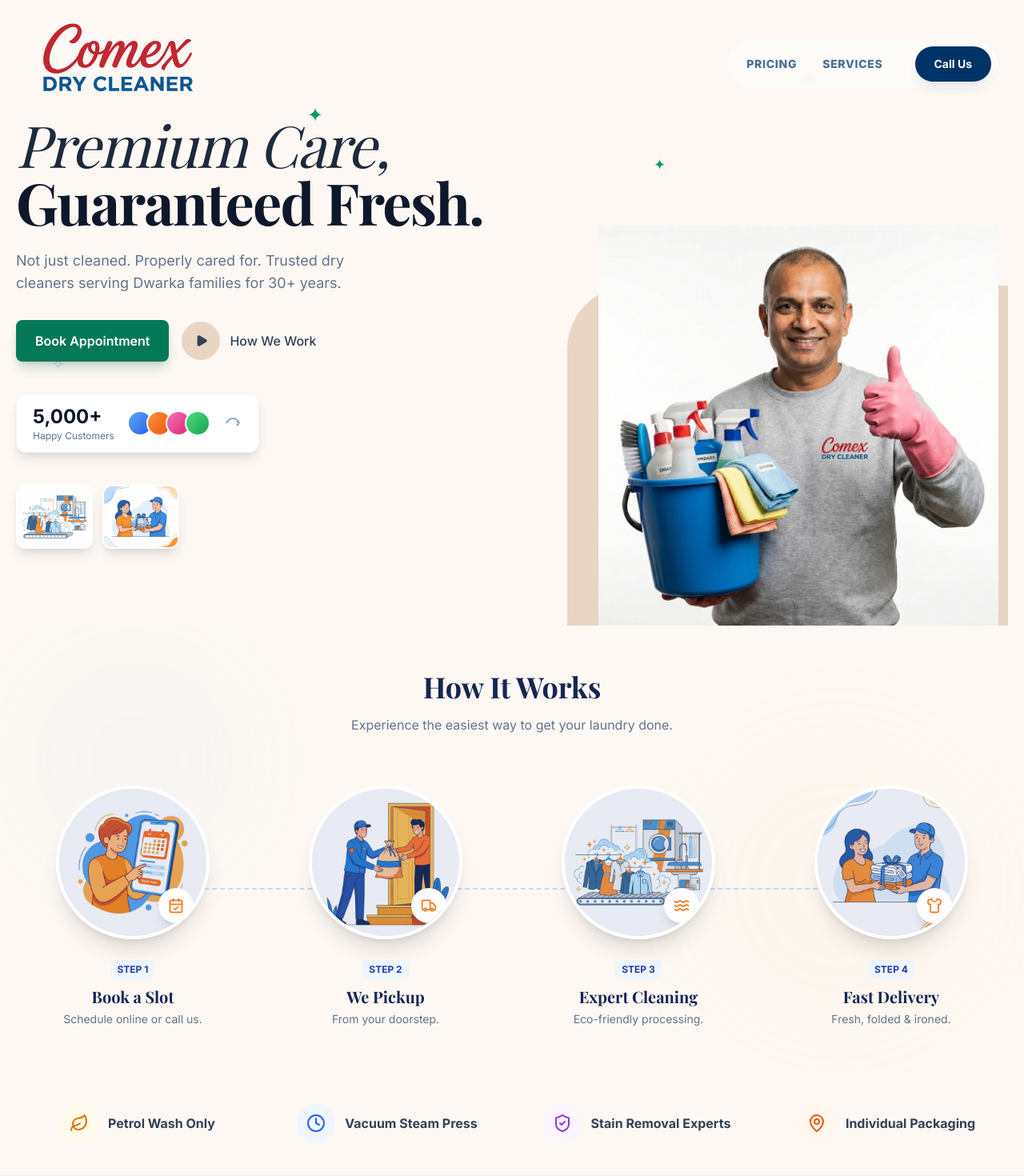
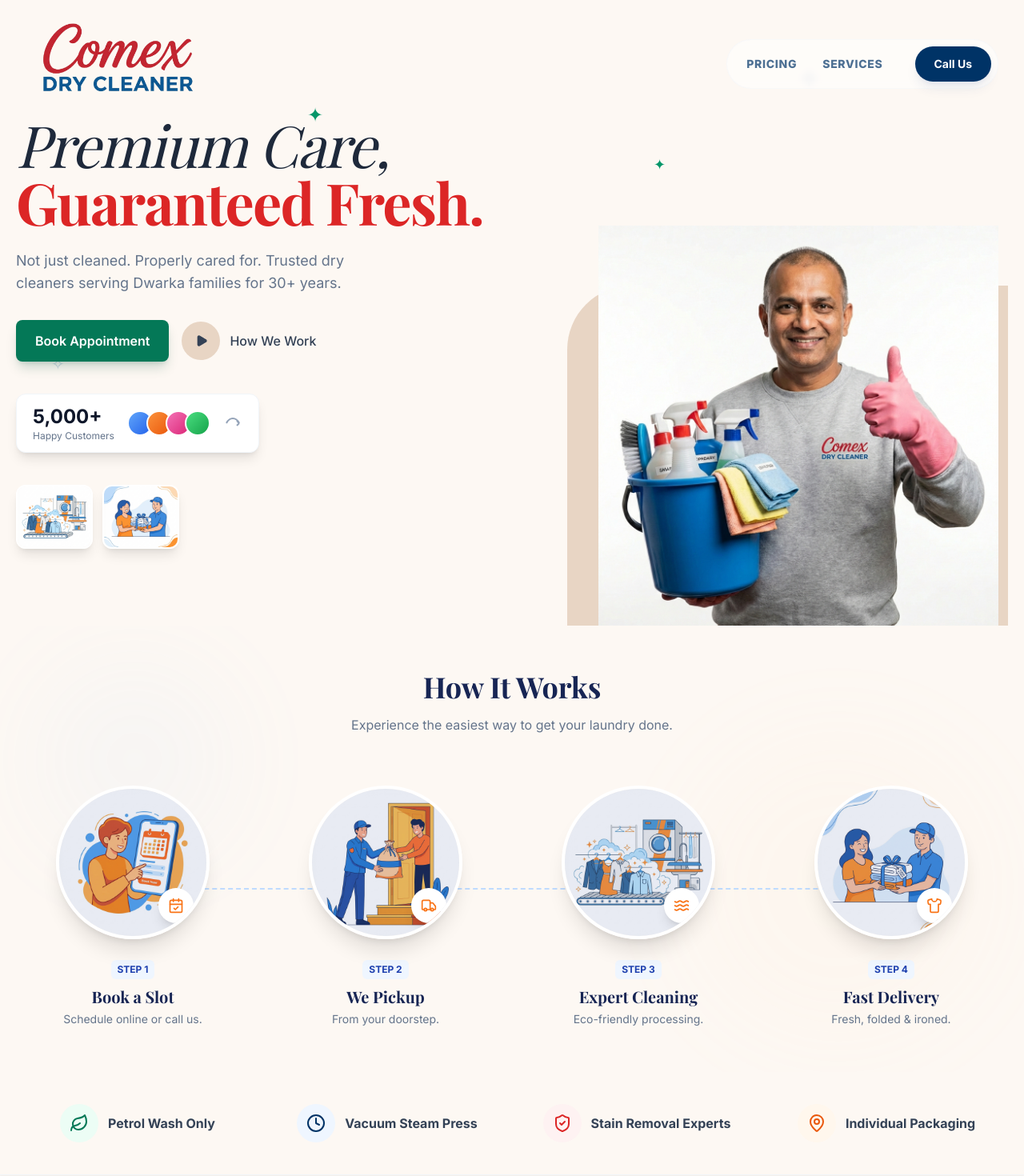
Before and after one commit to comexdryclean70/comex-dryclean-main-website, a Next.js app: page / in a window 1280 px wide. Shown: the top 1470 px of the page at 80% size. Built offline with nearby package versions, Linux system fonts and the light colour scheme; a web font is replaced by a local one.

Commit message:
style: update guaranteed fresh to red and unify trust badge colors

```diff
--- a/src/components/Hero.tsx
+++ b/src/components/Hero.tsx
@@ -30,7 +30,7 @@ export default function Hero() {
                         <h1 className="text-4xl sm:text-5xl md:text-6xl lg:text-[4.5rem] leading-[1.1] tracking-tight">
                             <span className="font-serif italic text-slate-800">Premium Care,</span>
                             <br />
-                            <span className="font-bold text-slate-900">Guaranteed Fresh.</span>
+                            <span className="font-bold text-red-600">Guaranteed Fresh.</span>
                         </h1>
 
                         {/* Subhead */}
--- a/src/components/TrustStrip.tsx
+++ b/src/components/TrustStrip.tsx
@@ -2,9 +2,9 @@ import { Leaf, Clock, MapPin, ShieldCheck } from "lucide-react";
 
 export default function TrustStrip() {
     const badges = [
-        { icon: Leaf, text: "Petrol Wash Only", color: "text-amber-600", bg: "bg-amber-50" },
-        { icon: Clock, text: "Vacuum Steam Press", color: "text-blue-600", bg: "bg-blue-50" },
-        { icon: ShieldCheck, text: "Stain Removal Experts", color: "text-purple-600", bg: "bg-purple-50" },
+        { icon: Leaf, text: "Petrol Wash Only", color: "text-emerald-700", bg: "bg-emerald-50" },
+        { icon: Clock, text: "Vacuum Steam Press", color: "text-[#003366]", bg: "bg-blue-50" },
+        { icon: ShieldCheck, text: "Stain Removal Experts", color: "text-red-600", bg: "bg-red-50" },
         { icon: MapPin, text: "Individual Packaging", color: "text-orange-600", bg: "bg-orange-50" },
     ];
 
```
